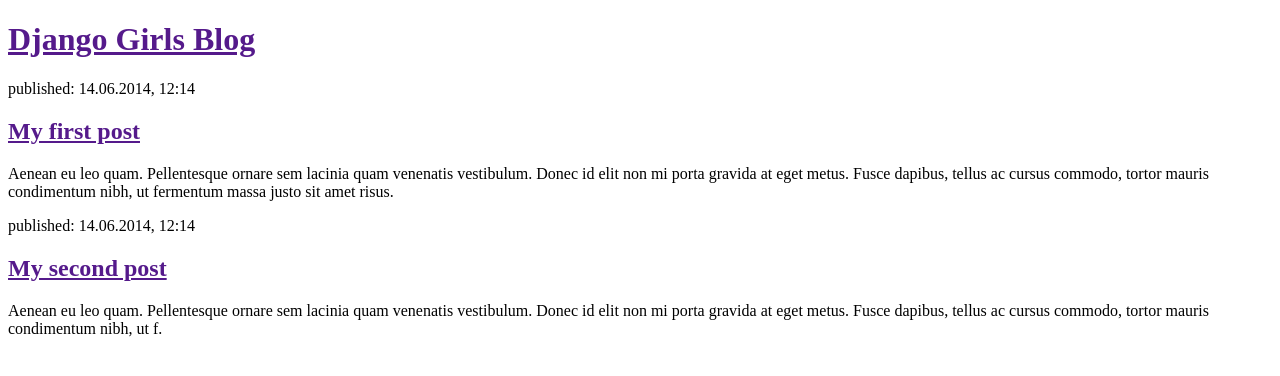
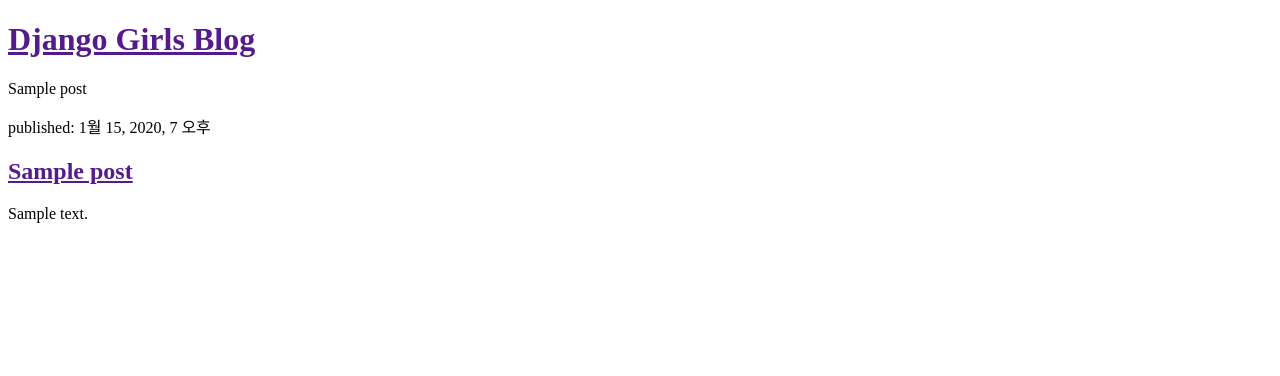
Before and after one commit to smallbee3/Djangogirls_Tutorial, a Django app: page / in a window 1280 px wide. Shown: the top 376 px of the page. Run offline with Django 3.2, Linux system fonts and the light colour scheme; tables that the repository leaves empty hold one stand-in row (values such as "Sample post").

Commit message:
postlist에서 post QuerySet을 template으로 전달, template tag에서 해당 QuerySet을 반복

```diff
--- a/django/blog/views.py
+++ b/django/blog/views.py
@@ -3,7 +3,7 @@
 
 # Create your views here.
 from django.shortcuts import render
-
+from .models import Post
 
 def post_list(request):
     # 1. 브라우저에서 요청 -> runserver
@@ -22,8 +22,20 @@
     # return HttpResponse('Post List')
     # return HttpResponse('<html><body><h1>Post List</h1></body></html>')
 
+    posts = Post.objects.all()
+    # render()함수에 전달할 dict객체 생성
+    context = {
+        'posts' : posts,
+    }
+    return render(
+        request=request,
+        template_name='blog/post_list.html',
+        context=context,
+    )
+
     # 'blog/post_list.html'템플릿 파일을 이용해 HTTP프로토콜
-    return render(request, 'blog/post_list.html')
+    # return render(request, 'blog/post_list.html') -> 아래와 같은 말.
+
 
 def post_detail(request):
 
--- a/django/config/urls.py
+++ b/django/config/urls.py
@@ -20,4 +20,5 @@
     path('admin/', admin.site.urls),
     path('', include('blog.urls')),
     # 모듈명, 블로그라는 패키지안에있는 urls 라는 모듈을 만듦.
+    # '' : admin외에는 모두 'blog.urls'로 보낸다는 의미.
 ]
--- a/django/templates/blog/post_list.html
+++ b/django/templates/blog/post_list.html
@@ -7,21 +7,16 @@
 <body>
 <div>
     <h1><a href="">Django Girls Blog</a></h1>
+    {% for post in posts %}
+    <div>{{ post.title }}</div>
+    {% endfor %}
 </div>
-
+{% for post in posts %}
 <div>
-    <p>published: 14.06.2014, 12:14</p>
-    <h2><a href="">My first post</a></h2>
-    <p>Aenean eu leo quam. Pellentesque ornare sem lacinia quam venenatis vestibulum. Donec id elit non mi porta gravida
-        at eget metus. Fusce dapibus, tellus ac cursus commodo, tortor mauris condimentum nibh, ut fermentum massa justo
-        sit amet risus.</p>
+    <p>published: {{ post.published_date }}</p>
+    <h2><a href="">{{ post.title }}</a></h2>
+    <p>{{ post.content|linebreaksbr }}</p>
 </div>
-
-<div>
-    <p>published: 14.06.2014, 12:14</p>
-    <h2><a href="">My second post</a></h2>
-    <p>Aenean eu leo quam. Pellentesque ornare sem lacinia quam venenatis vestibulum. Donec id elit non mi porta gravida
-        at eget metus. Fusce dapibus, tellus ac cursus commodo, tortor mauris condimentum nibh, ut f.</p>
-</div>
+{% endfor %}
 </body>
 </html>
```
